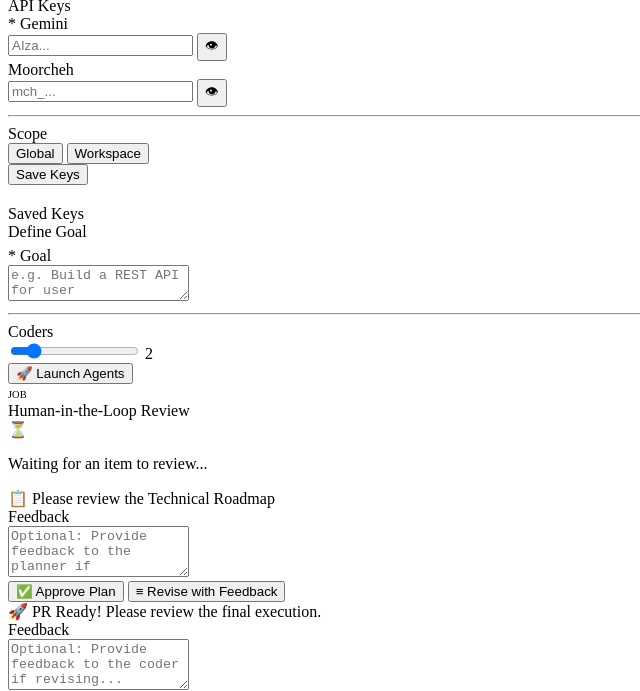
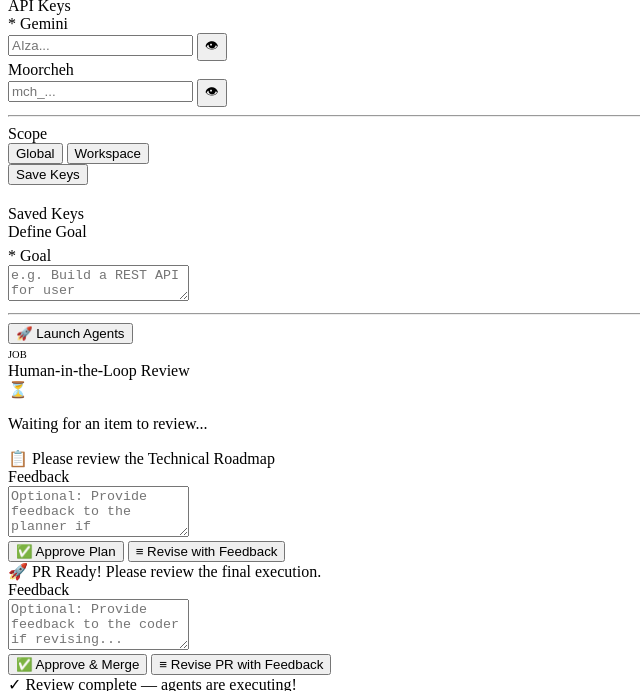
Before and after one commit to HasNate618/genai-genesis-2026, a website: page vscode-extension/webview/index.html in a window 1280 px wide. Shown: the part 105-796 px from the top of the page, without its empty margins (0-640 px from the left). Drawn offline with Linux system fonts and the light colour scheme.

Commit message:
feat: Add initial webview UI with HTML structure and JavaScript logic.

```diff
--- a/vscode-extension/webview/index.html
+++ b/vscode-extension/webview/index.html
@@ -99,15 +99,6 @@
     </div>
 
     <hr class="divider" />
-
-    <!-- Coder count -->
-    <div class="field-row">
-      <div class="field-label">Coders</div>
-      <div class="slider-row" style="flex:1">
-        <input type="range" id="coder-count" class="slider" min="1" max="8" value="2" style="flex:1" />
-        <span class="slider-val" id="coder-count-display">2</span>
-      </div>
-    </div>
 
     <button class="btn btn-primary btn-full mt-8" id="launch-btn">
       🚀 Launch Agents
```
Also changed, not shown: vscode-extension/webview/main.js (+1 -6 lines).
